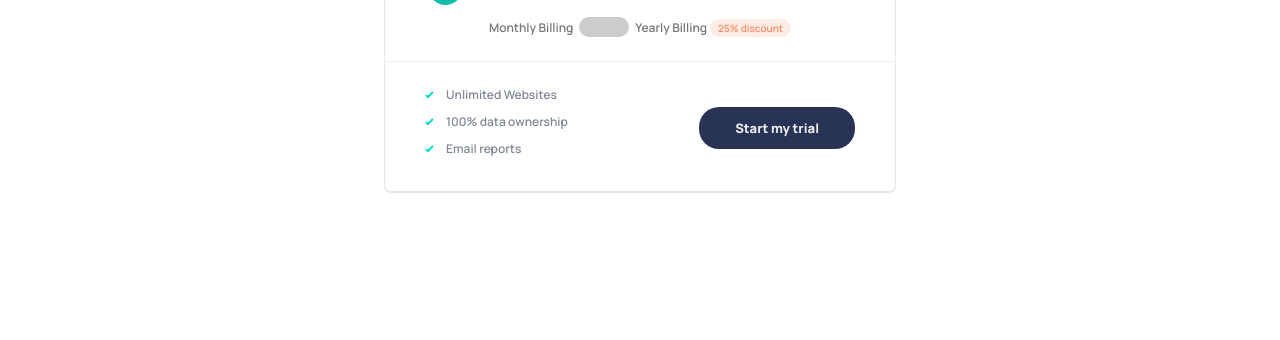
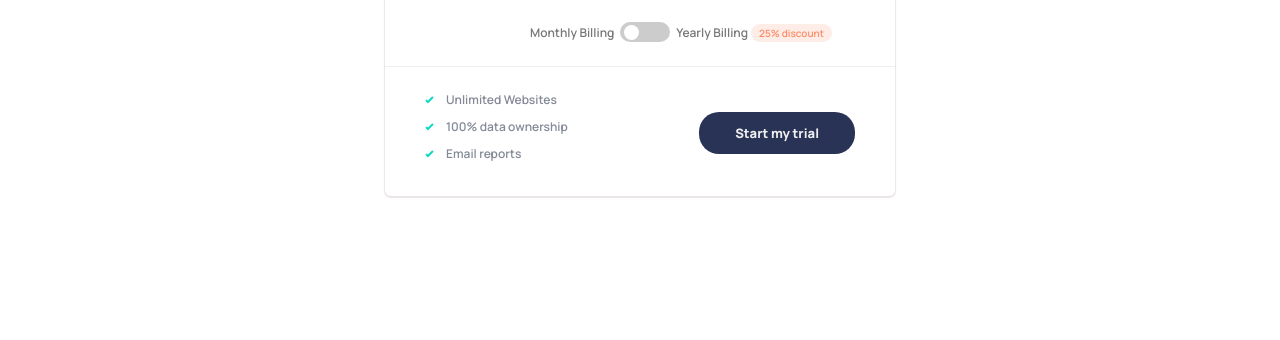
Before and after one commit to masoudtabatabaei/interactive-pricing-component, a plain HTML site: page index.html in a window 1280 px wide. Shown: the part 460-800 px from the top of the page. Drawn offline with Linux system fonts and the light colour scheme.

Commit message:
complete style of custom switch button

```diff
--- a/index.html
+++ b/index.html
@@ -28,7 +28,7 @@
                 <div>Monthly Billing</div>
                 <div>
                     <label class="switch">
-                        <input type="checkbox">
+                        <input type="checkbox" id="discount">
                         <span class="slider round"></span>
                     </label>
                 </div>
--- a/style.css
+++ b/style.css
@@ -158,10 +158,10 @@ a {
 }
 
 .m-y-switch {
-    justify-content: center;
+    justify-content: flex-end;
     font-size: 12px;
     color: #777777;
-    margin: 20px 10px 0;
+    margin: 30px 20px 0;
 }
 
 .m-y-switch > div {
@@ -202,3 +202,26 @@ a {
     transition: .4s;
     border-radius: 20px;
 }
+
+.slider:before {
+    content: '';
+    width: 15px;
+    height: 15px;
+    background-color: #ffffff;
+    position: absolute;
+    border-radius: 100%;
+    left: 4px;
+    top: 3px;
+    -webkit-transition: .4s;
+    transition: .4s;
+}
+
+.switch input:checked + .slider {
+    background-color: hsl(174, 86%, 45%);
+}
+
+.switch input:checked + .slider:before {
+    -webkit-transform: translateX(28px);
+    -ms-transform: translateX(28px);
+    transform: translateX(28px);
+}
```
